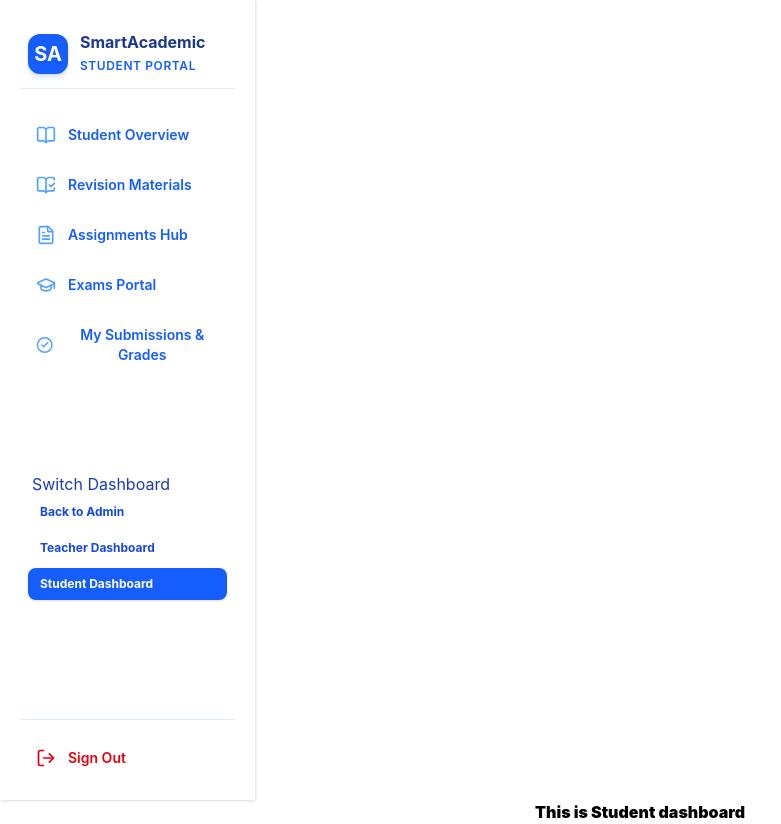
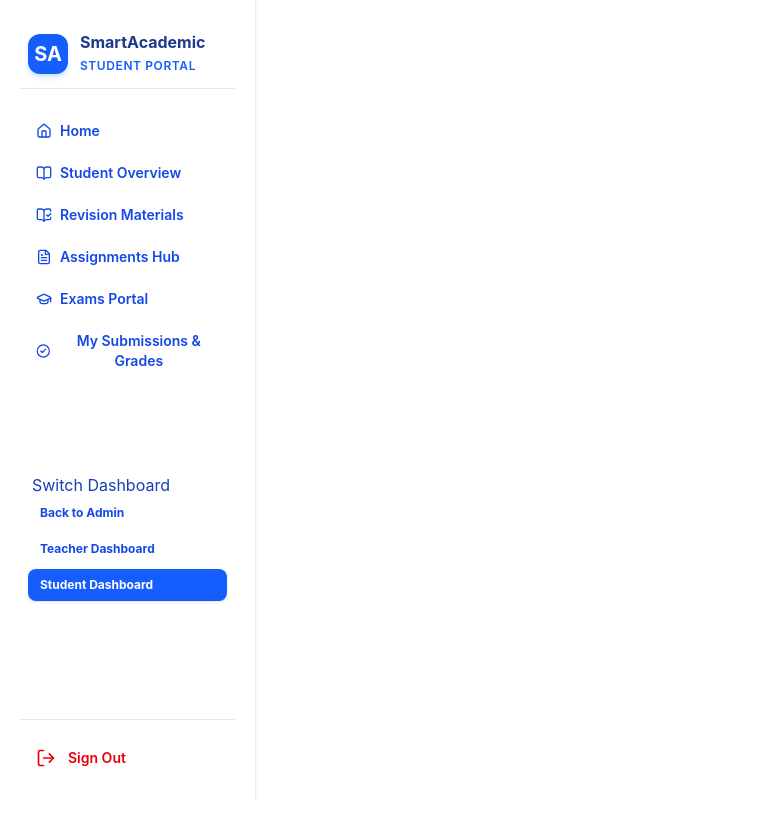
Before and after one commit to rollingsmajiwa/smartcademic_project-frondend, a React (Vite) app: page /dashboard/student in a window 1280 px wide. Shown: the whole page, without its empty margins (0-781 px from the left). After the commit the page ends 800 px from the top, so only its background shows below. Built offline with nearby package versions, Linux system fonts and the light colour scheme; sample sign-in values are in the browser's storage.

Commit message:
Feat: create function to switch dashboard

```diff
--- a/package.json
+++ b/package.json
@@ -11,6 +11,7 @@
   },
   "dependencies": {
     "@tailwindcss/vite": "^4.3.3",
+    "axios": "^1.21.0",
     "jwt-decode": "^4.0.0",
     "lucide-react": "^1.61.0",
     "react": "^19.2.8",
--- a/src/components/Sidebar.jsx
+++ b/src/components/Sidebar.jsx
@@ -24,6 +24,7 @@ export default function Sidebar({ userRole, baseRole, activeTab, setActiveTab, o
   const location = useLocation()
   const roleMenus = {
     teacher: [
+      { id: 'home', label: 'Home', icon: Home },
       { id: 'overview', label: 'Overview Dashboard', icon: BookOpen },
       {id: 'revisions', label: 'Revision Materials', icon: BookOpenCheck},
       { id: 'assignments', label: 'Assignments Hub', icon: FileText },
@@ -33,6 +34,7 @@ export default function Sidebar({ userRole, baseRole, activeTab, setActiveTab, o
       { id: 'analytics', label: 'Class Analytics', icon: BarChart3 },
     ],
     student: [
+      { id: 'home', label: 'Home', icon: Home },
       { id: 'overview', label: 'Student Overview', icon: BookOpen },
       { id: 'materials', label: 'Revision Materials', icon: BookOpenCheck }, // Maps to materials
       { id: 'assignments', label: 'Assignments Hub', icon: FileText },       // Maps to assignments
@@ -40,6 +42,7 @@ export default function Sidebar({ userRole, baseRole, activeTab, setActiveTab, o
       { id: 'results', label: 'My Submissions & Grades', icon: CheckCircle2 }, // Maps to my-assignment-submissions
     ],
     admin: [
+      { id: 'home', label: 'Home', icon: Home },
       { id: 'overview', label: 'System Overview', icon: ShieldCheck },
       { id: 'classrooms', label: 'Manage Classrooms', icon: Building2 },    // Maps to classrooms
       { id: 'students', label: 'Manage Students', icon: Users },             // Maps to students
@@ -68,21 +71,27 @@ export default function Sidebar({ userRole, baseRole, activeTab, setActiveTab, o
 
         {/* Navigation Links */}
         <nav className="space-y-1.5">
-          {menuItems.map((item) => {
-            const Icon = item.icon;
-            const isActive = activeTab === item.id;
+          {menuItems.map((tab) => {
+          const Icon = tab.icon;
+          const isActive = activeTab === tab.id;
           return (
             <button
-                key={item.id}
-                onClick={() => setActiveTab(item.id)}
-                className={`w-full flex items-center gap-3 px-4 py-3 rounded-xl text-sm font-semibold transition-all ${
+              key={tab.id}
+              onClick={() =>
+                {if (tab.id === 'home' || tab.id === 'overview') {
+                    navigate(`/dashboard/${userRole}`);}
+                else {
+                    navigate(`/dashboard/${userRole}/${tab.id}`);
+                    }}}
+
+              className={`flex items-center gap-2 px-4 py-2 rounded-lg text-sm font-semibold transition ${
                 isActive
-                    ? 'bg-blue-50 text-blue-700 shadow-sm'
-                    : 'text-blue-600 hover:bg-blue-50 hover:text-blue-900'
+                  ? 'bg-blue-600 text-white shadow'
+                  : 'text-blue-700 hover:bg-blue-50'
               }`}
             >
-                <Icon className={`w-5 h-5 ${isActive ? 'text-blue-600' : 'text-blue-400'}`} />
-                {item.label}
+              <Icon size={16} />
+              <span>{tab.label}</span>
             </button>
           );
         })}
--- a/src/components/dashboards/StudentDashboard.jsx
+++ b/src/components/dashboards/StudentDashboard.jsx
@@ -1,14 +1,84 @@
-import React, { useState } from "react"
+import React, { useState, useEffect } from 'react';
+import axios from 'axios';
+import {
+  BookOpen, BookOpenCheck, FileText, GraduationCap,
+  CheckCircle2, Clock, Award, AlertCircle, Download, Send, Loader2
+} from 'lucide-react';
+
+export default function StudentDashboard() {
+  const [activeTab, setActiveTab] = useState('overview');
+  const [loading, setLoading] = useState(false);
+  const [error, setError] = useState(null);
+
+  // Live state connected to API endpoints
+  const [overview, setOverview] = useState(null);
+  const [materials, setMaterials] = useState([]);
+  const [assignments, setAssignments] = useState([]);
+  const [exams, setExams] = useState([]);
+  const [submissions, setSubmissions] = useState([]);
+
+  // Submission text state for specific assignment handling
+  const [submittingId, setSubmittingId] = useState(null);
+  const [submissionContent, setSubmissionContent] = useState('');
+
+  const token = localStorage.getItem('access_token');
+  const apiConfig = {
+    headers: { Authorization: `Bearer ${token}` }
+  };
+
+  // Fetch data dynamically whenever the active tab changes
+  useEffect(() => {
+    fetchTabData(activeTab);
+  }, [activeTab]);
+
+  const fetchTabData = async (tab) => {
+    setLoading(true);
+    setError(null);
+    try {
+        if (tab === 'materials') {
+            const res = await axios.get('http://127.0.0.1:8000/api/students/materials/', apiConfig);
+            setMaterials(res.data);
+        }else if (tab === 'assignments') {
+            const res = await axios.get('http://127.0.0.1:8000/api/students/assignments/', apiConfig); // Added /students/
+            setAssignments(res.data);
+        } else if (tab === 'exams') {
+            const res = await axios.get('http://127.0.0.1:8000/api/students/exams/', apiConfig); // Added /students/
+            setExams(res.data);
+        } else if (tab === 'results') {
+            const res = await axios.get('http://127.0.0.1:8000/api/students/my-assignment-submissions/', apiConfig); // Added /students/
+            setSubmissions(res.data);
+        }
+    } catch (err) {
+        console.error(`Error fetching ${tab}:`, err);
+        setError(err.response?.data?.detail || `Failed to load ${tab} data from the server.`);
+        } finally {
+            setLoading(false);
+    }
+  };
+
+  // Live submit handler for assignments
+  const handleAssignmentSubmit = async (assignmentId) => {
+    try {
+      await axios.post(
+        `http://127.0.0.1:8000/api/assignments/${assignmentId}/submit/`,
+        { content: submissionContent },
+        apiConfig
+      );
+      alert('Assignment submitted successfully!');
+      setSubmittingId(null);
+      setSubmissionContent('');
+      fetchTabData('assignments'); // Refresh list
+    } catch (err) {
+      console.error('Submission failed:', err);
+      alert(err.response?.data?.detail || 'Failed to submit assignment.');
+    }
+  };
+
+  return (
+    <div>
 
 
-   function StudentDashboard() {
 
-    return (
-        <>
-            <h1 className="text-x text-black font-black text-center">This is Student dashboard</h1>
-        </>
-    )
-
-   }
-
-   export default StudentDashboard
+    </div>
+  );
+}
```
Also changed, not shown: 1 other file (tests, documents, lock files or other folders). Lines whose indentation alone changed are shown as unchanged.
